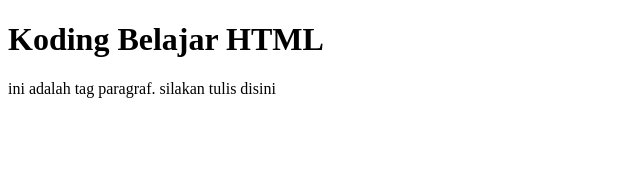
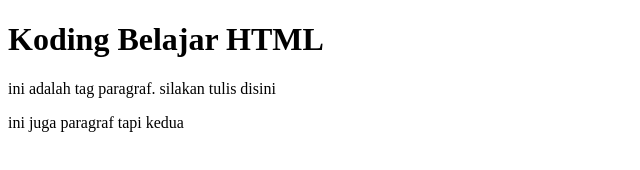
Before and after one commit to sanyotoFam/belajar-html, a plain HTML site: page index.html in a window 1280 px wide. Shown: the whole page, without its empty margins (0-640 px from the left). Drawn offline with Linux system fonts and the light colour scheme.

Commit message:
tambah paragraf

```diff
--- a/index.html
+++ b/index.html
@@ -6,6 +6,7 @@
 <body>
     <h1>Koding Belajar HTML</h1>
     <p>ini adalah tag paragraf. silakan tulis disini</p>
+    <p>ini juga paragraf tapi kedua</p>
 
 </body>
 </html>
```
